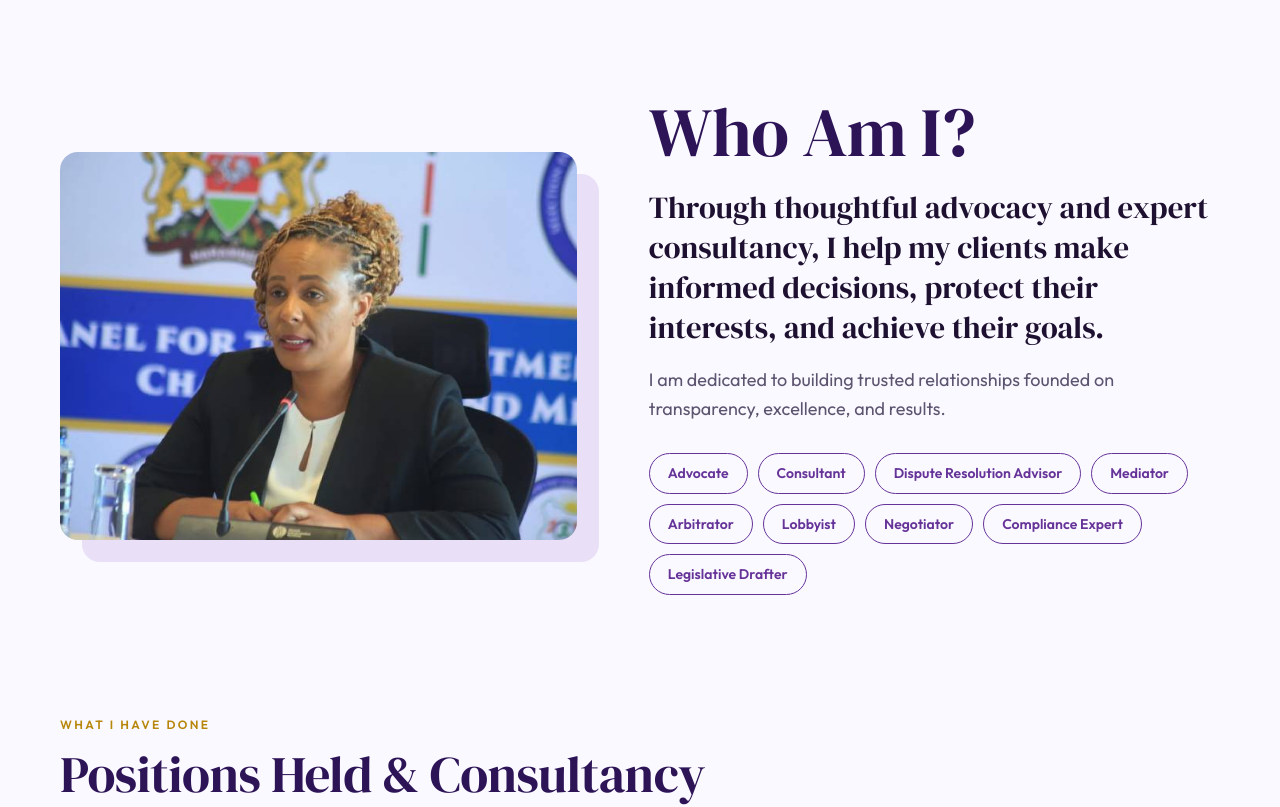
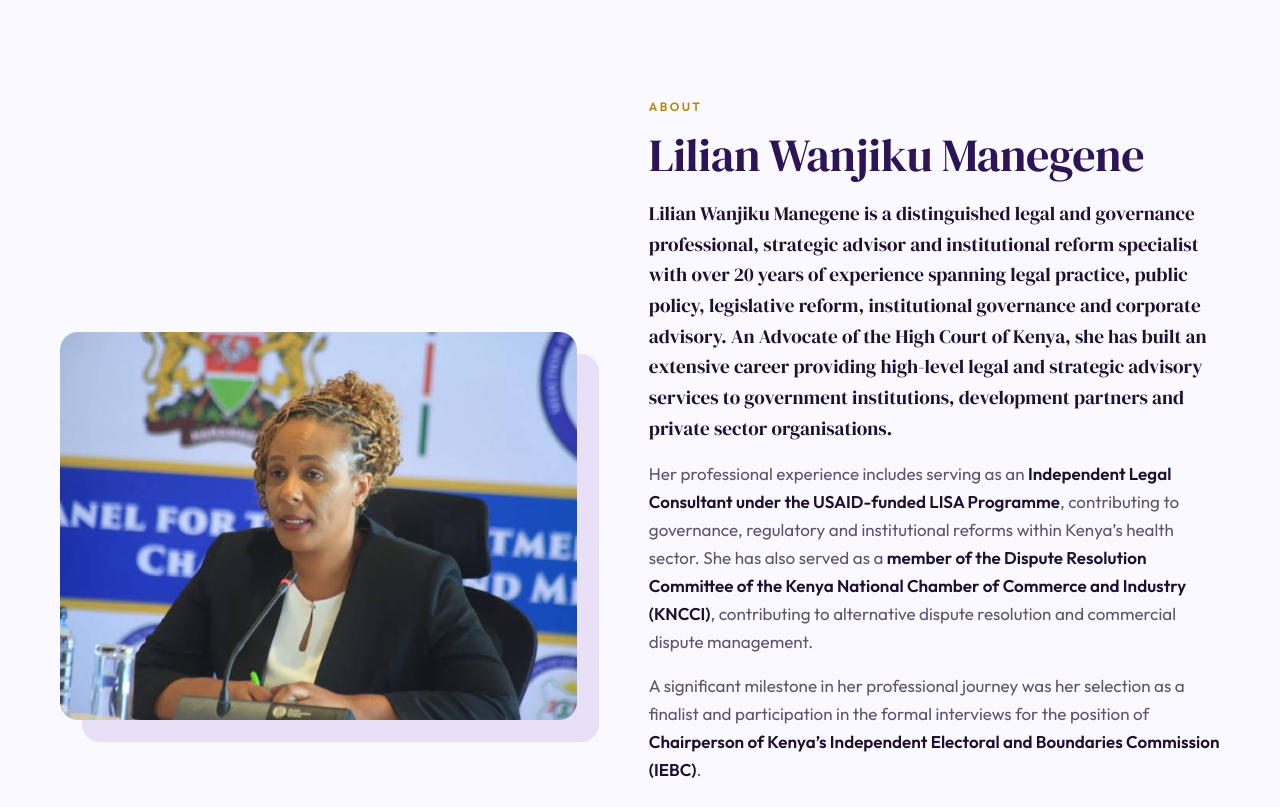
Before and after one commit to SpenceTech-And-Logistics/lilian-spa, a React (Vite) app: page / in a window 1280 px wide. Shown: the part 900-1707 px from the top of the page. Built offline with nearby package versions, Linux system fonts and the light colour scheme.

Commit message:
About: replace Who Am I intro with full professional bio
Co-Authored-By: Claude Sonnet 5.5 <noreply@anthropic.com>
Claude-Session: https://claude.ai/code/session_01Fhr6Rn3nJzeSMBmFwdX43t

```diff
--- a/src/sections/About.jsx
+++ b/src/sections/About.jsx
@@ -19,12 +19,27 @@ function About() {
           />
         </div>
         <div className="who-tx rv">
-                    <h2 id="about-title">Who Am I?</h2>
+          <p className="eyebrow">About</p>
+          <h2 id="about-title">Lilian Wanjiku Manegene</h2>
           <p className="lead">
-            Through thoughtful advocacy and expert consultancy, I help my clients make informed
-            decisions, protect their interests, and achieve their goals.
+            Lilian Wanjiku Manegene is a distinguished legal and governance professional, strategic advisor and
+            institutional reform specialist with over 20 years of experience spanning legal practice, public policy,
+            legislative reform, institutional governance and corporate advisory. An Advocate of the High Court of
+            Kenya, she has built an extensive career providing high-level legal and strategic advisory services to
+            government institutions, development partners and private sector organisations.
           </p>
-          <p>I am dedicated to building trusted relationships founded on transparency, excellence, and results.</p>
+          <p>
+            Her professional experience includes serving as an <b>Independent Legal Consultant under the USAID-funded
+            LISA Programme</b>, contributing to governance, regulatory and institutional reforms within Kenya&rsquo;s
+            health sector. She has also served as a <b>member of the Dispute Resolution Committee of the Kenya
+            National Chamber of Commerce and Industry (KNCCI)</b>, contributing to alternative dispute resolution and
+            commercial dispute management.
+          </p>
+          <p>
+            A significant milestone in her professional journey was her selection as a finalist and participation in
+            the formal interviews for the position of <b>Chairperson of Kenya&rsquo;s Independent Electoral and
+            Boundaries Commission (IEBC)</b>.
+          </p>
           <ul className="chips">
             {ROLES.map((role) => (
               <li key={role}>{role}</li>
--- a/src/styles.css
+++ b/src/styles.css
@@ -80,8 +80,10 @@ button { font: inherit; }
 .who { display: grid; grid-template-columns: 0.95fr 1.05fr; gap: 72px; align-items: center; }
 .who-img img { width: 100%; aspect-ratio: 4 / 3; object-fit: cover; object-position: 60% 20%; border-radius: 18px; box-shadow: 22px 22px 0 var(--lav3); }
 .about h2 { font-size: clamp(44px, 5.4vw, 76px); line-height: 1; color: var(--deep); }
-.who-tx .lead { font-family: var(--serif); font-size: clamp(24px, 2.4vw, 32px); line-height: 1.3; margin-top: 22px; }
-.who-tx .lead + p { margin-top: 18px; color: var(--mut); font-size: 18px; }
+.who-tx .lead { font-family: var(--serif); font-size: clamp(18px, 1.5vw, 20px); line-height: 1.6; margin-top: 18px; color: var(--ink); }
+.who-tx h2 { font-size: clamp(32px, 3.6vw, 46px); line-height: 1.08; }
+.who-tx p + p { margin-top: 16px; color: var(--mut); font-size: 17px; line-height: 1.65; }
+.who-tx p b { color: var(--ink, inherit); font-weight: 600; }
 mark { background: none; color: var(--purple); font-style: italic; }
 .chips { display: flex; flex-wrap: wrap; gap: 10px; margin-top: 30px; }
 .chips li { border: 1.5px solid var(--purple); color: var(--purple); padding: 8px 18px; border-radius: 999px; font-weight: 600; font-size: 14px; transition: background 0.2s, color 0.2s; }
```
